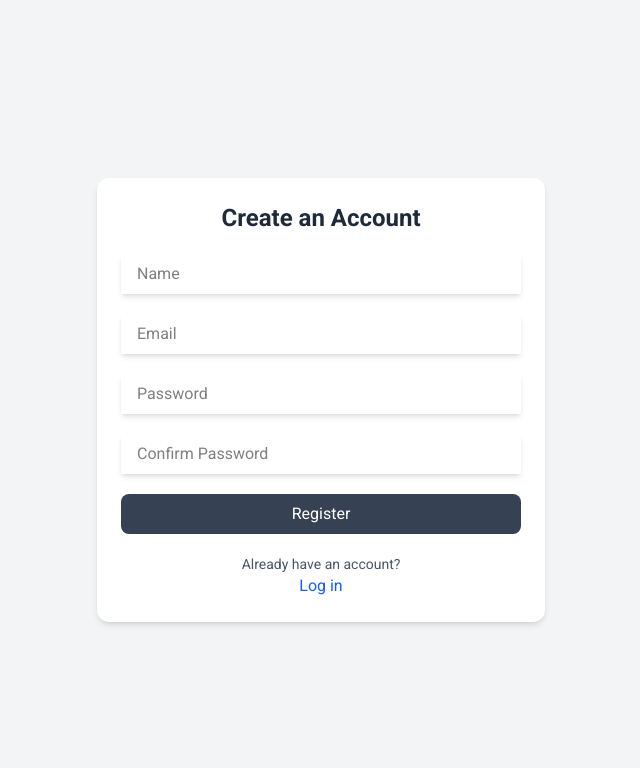
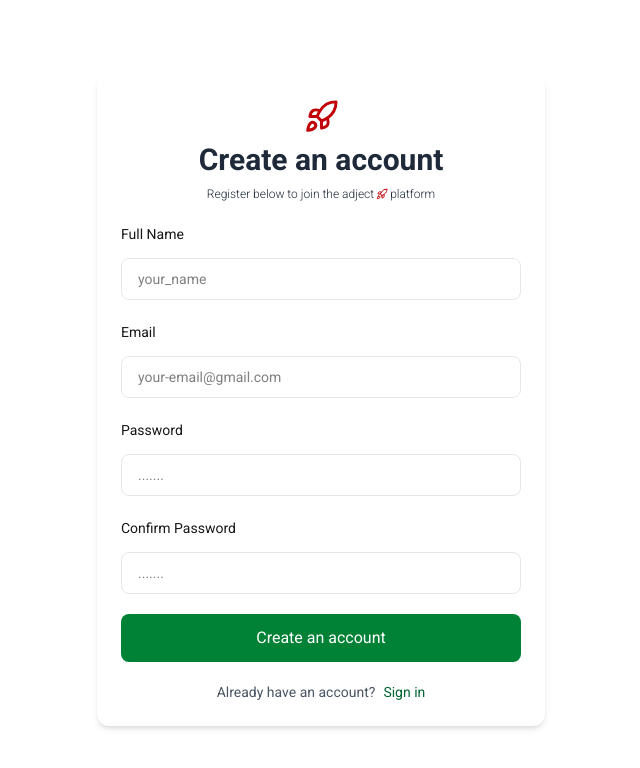
Before and after one commit to edwardogheneochuko/AI-DataStrategist, a React (Vite) app in the folder client/: page /register in a window 1280 px wide. Shown: the top 768 px of the page, without its empty margins (319-959 px from the left). Built offline with nearby package versions, Linux system fonts and the light colour scheme; a web font is replaced by a local one.

Commit message:
fix error

```diff
--- a/client/src/auth/ForgotPassword.jsx
+++ b/client/src/auth/ForgotPassword.jsx
@@ -3,12 +3,14 @@ import { Link, useNavigate } from 'react-router-dom';
 import axios from 'axios';
 import { ToastContainer, toast } from 'react-toastify';
 import 'react-toastify/dist/ReactToastify.css';
+import { Rocket } from 'lucide-react';
+
 
 const ForgotPassword = () => {
   const [loading, setLoading] = useState(false);
   const navigate = useNavigate();
 
-  const inputStyles = 'w-full px-4 py-2 shadow-md focus:outline-none focus:ring-2 focus:ring-gray-500';
+  const inputStyles = 'w-full px-4 py-2 mt-3 placeholder:text-sm rounded-lg border-gray-200 border focus:outline-none focus:ring-2 focus:ring-gray-500';
 
   const [formData, setFormData] = useState({
     email: '',
@@ -58,35 +60,42 @@ const ForgotPassword = () => {
       <ToastContainer position="top-center" />
       <form
         onSubmit={handleReset}
-        className="space-y-4 max-w-md mx-auto mt-12 bg-white p-6 shadow-md rounded-lg"
+        className="space-y-4 max-w-md mx-auto mt-12 bg-white p-6 shadow-lg sm:shadow-md rounded-lg"
       >
-        <h2 className="text-2xl font-bold text-center mb-4">Forgot Password</h2>
-
+        <div className="text-2xl sm:text-3xl font-bold text-center text-gray-800
+                space-y-2">
+                  <Rocket className="inline-block mb-2 text-red-700 " size={35} />
+                <h1>Reset your password</h1>
+                <span className='text-xs font-light flex items-center justify-center'>
+                    Enter your email and new password and confirm password below to reset your password
+                </span>
+        </div>
+        <label className='text-sm text-neutral-900 '>Email</label>
         <input
           name="email"
           type="email"
           value={formData.email}
-          placeholder="Email"
+          placeholder="your-email@gmail.com"
           className={inputStyles}
           onChange={handleChange}
           required
         />
-
+        <label className='text-sm text-neutral-900 '>Password</label>
         <input
           name="password"
           type="password"
           value={formData.password}
-          placeholder="New Password"
+          placeholder="--------"
           className={inputStyles}
           onChange={handleChange}
           required
         />
-
+        <label className='text-sm text-neutral-900 '>Confirm Password</label>
         <input
           name="confirmPassword"
           type="password"
           value={formData.confirmPassword}
-          placeholder="Confirm New Password"
+          placeholder="--------"
           className={inputStyles}
           onChange={handleChange}
           required
@@ -95,16 +104,19 @@ const ForgotPassword = () => {
         <button
           type="submit"
           disabled={loading}
-          className={`w-full bg-gray-700 text-white py-2 rounded hover:bg-gray-600
-            transition cursor-pointer ${
+          className={`w-full bg-green-800 text-white py-2 sm:py-3  hover:bg-green-900
+            transition cursor-pointer rounded-md  ${
             loading ? 'opacity-50 cursor-not-allowed' : ''
           }`}
         >
           {loading ? 'Submitting...' : 'Reset Password'}
         </button>
-        <Link to='/login' className='justify-center flex mt-1 text-blue-600 hover:underline'>
-           Login
-       </Link>
+        <div className="text-center flex justify-center items-center text-sm mt-4">
+              <p className=" text-gray-600">Remember your password?</p>
+              <Link to='/login' className="ml-2 text-green-800 hover:underline">
+                    Sign in
+              </Link>
+        </div>
       </form>
 
     </>
--- a/client/src/auth/Login.jsx
+++ b/client/src/auth/Login.jsx
@@ -4,11 +4,11 @@ import axios from 'axios';
 import { Link, useNavigate } from 'react-router-dom';
 import { ToastContainer, toast } from 'react-toastify';
 import 'react-toastify/dist/ReactToastify.css';
-import { Home, House } from 'lucide-react'
+import { Rocket } from 'lucide-react';
 
 // 🔐 Login page
 const Login = () => {
-  const inputStyles = 'w-full px-4 mt-3 rounded-lg  py-2 shadow-lg focus:outline-none focus:ring-2 focus:ring-gray-500';
+  const inputStyles = 'w-full px-4 py-2 mt-3  placeholder:text-sm rounded-lg border-gray-200 border focus:outline-none focus:ring-2 focus:ring-gray-500';
 
   const [formData, setFormData] = useState({
     email: '',
@@ -42,14 +42,19 @@ const Login = () => {
   };
 
   return (
-    <div className="min-h-screen flex items-center justify-center bg-gray-100 px-4">
+    <div className="min-h-screen flex items-center justify-center bg-white px-4">
 
       <ToastContainer position="top-center" />
 
       <form onSubmit={handleSubmit}
-        className="bg-white p-6 rounded-xl shadow-md w-full max-w-md space-y-9">
-        <h2 className="text-2xl font-bold text-center text-gray-800">Log In</h2>
-        <label className='font-semibold text-lg text-gray-700'>Email</label>
+        className="bg-white p-6 rounded-xl shadow-lg sm:shadow-lg w-full max-w-md space-y-9">
+        <div className="text-2xl sm:text-3xl font-bold text-center text-gray-800">
+          <Rocket className="inline-block mb-2 text-red-700 " size={35} />
+          <h1>Sign in to your <br /> account</h1>
+          <span className='text-xs  font-light'>Enter your email below
+            to access your  account</span>
+        </div>
+        <label className=' text-sm text-neutral-900'>Email</label>
         <input
           name="email"
           type="email"
@@ -58,11 +63,17 @@ const Login = () => {
           onChange={handleChange}
           value={formData.email}
           required />
-        <label className='font-semibold text-lg text-gray-700'>Password</label>
+        <div className='flex items-center justify-between mt-2 mb-1'>
+        <label className=' text-sm text-neutral-900'>Password</label>
+        <Link to="/forgot-password"
+          className=" text-xs text-green-700">
+            Forgot password?
+          </Link>
+        </div>
         <input
           name="password"
           type="password"
-          placeholder="---------"
+          placeholder="........"
           className={inputStyles}
           onChange={handleChange}
           value={formData.password}
@@ -72,27 +83,18 @@ const Login = () => {
         <button
           type="submit"
           disabled={loading}
-          className={`w-full bg-gray-700 text-white py-3 rounded-full cursor-pointer
-             hover:bg-green-700 transition duration-200 ${
+          className={`w-full bg-green-800 text-white py-2 sm:py-3 rounded-md cursor-pointer
+             hover:bg-green-900 transition duration-200 text-sm ${
             loading ? 'opacity-50 cursor-not-allowed' : '' }`}>
-          {loading ? 'Logging in...' : 'Login'}
+          {loading ? 'Sign in...' : 'Sign in'}
         </button>
-
-        <div className="text-center space-y-5 items-center text-sm font-medium">
-          <Link to="/forgot-password"
-          className="text-red-700 hover:underline">
-            Forgot password?
-          </Link>
-          <div>
           <div className='flex items-center justify-center gap-x-2'>
           <p className="text-sm text-gray-600">I don't have an account?</p>
           <Link to='/register'
-          className=" text-blue-600  text-sm font-semibold">
-          Sign Up
+          className="text-green-600 text-sm">
+            Register now
           </Link>
           </div>
-          </div>
-        </div>
       </form>
     </div>
   );
--- a/client/src/auth/Registration.jsx
+++ b/client/src/auth/Registration.jsx
@@ -4,11 +4,12 @@ import axios from 'axios';
 import { Link, useNavigate } from 'react-router-dom';
 import { ToastContainer, toast } from 'react-toastify';
 import 'react-toastify/dist/ReactToastify.css';
+import { Rocket } from 'lucide-react';
 
 // 🔐 Register page
 
 const Registration = () => {
-  const inputStyles = 'w-full px-4 py-2 shadow-md focus:outline-none focus:ring-2 focus:ring-gray-600';
+  const inputStyles = 'w-full px-4 py-2 mt-3 placeholder:text-sm rounded-lg border-gray-200 border focus:outline-none focus:ring-2 focus:ring-gray-500';
 
   const [formData, setFormData] = useState({
     name: '',
@@ -56,48 +57,56 @@ const Registration = () => {
   };
 
   return (
-    <div className="min-h-screen flex items-center justify-center bg-gray-100 px-4">
+    <div className="min-h-screen flex items-center justify-center bg-white px-4">
       <ToastContainer position="top-center" />
       <form
         onSubmit={handleSubmit}
-        className="bg-white p-6 rounded-xl shadow-md w-full max-w-md space-y-5"
+        className="bg-white p-6 rounded-xl shadow-lg sm:shadow-md w-full max-w-md space-y-5"
       >
-        <h2 className="text-2xl font-bold text-center text-gray-800">Create an Account</h2>
-
+        <div className="text-2xl sm:text-3xl font-bold text-center text-gray-800
+        space-y-2">
+                  <Rocket className="inline-block mb-2 text-red-700 " size={35} />
+                  <h1>Create an account</h1>
+                  <span className='text-xs font-light flex items-center justify-center'>
+                    Register below to join the adject
+                    <Rocket className='mx-0.5 text-red-700' size={12} /> platform
+                  </span>
+        </div>
+        <label className='text-sm text-neutral-900 '>Full Name</label>
         <input
           name="name"
           type="text"
-          placeholder="Name"
+          placeholder="your_name"
           value={formData.name}
           onChange={handleChange}
           className={inputStyles}
           required
         />
-
+        <label className='text-sm text-neutral-900 '>Email</label>
         <input
           name="email"
           type="email"
-          placeholder="Email"
+          placeholder="your-email@gmail.com"
           value={formData.email}
           onChange={handleChange}
           className={inputStyles}
           required
         />
-
+        <label className='text-sm text-neutral-900 '>Password</label>
         <input
           name="password"
           type="password"
-          placeholder="Password"
+          placeholder="......."
           value={formData.password}
           onChange={handleChange}
           className={inputStyles}
           required
         />
-
+        <label className='text-sm text-neutral-900 '>Confirm Password</label>
         <input
           name="confirmPassword"
           type="password"
-          placeholder="Confirm Password"
+          placeholder="......."
           value={formData.confirmPassword}
           onChange={handleChange}
           className={inputStyles}
@@ -107,16 +116,16 @@ const Registration = () => {
         <button
           type="submit"
           disabled={loading}
-          className={`w-full bg-gray-700 text-white py-2 rounded-lg hover:bg-green-700
-             duration-200 cursor-pointer
+          className={`w-full bg-green-700 text-white py-3
+            rounded-lg hover:bg-green-700 duration-200 cursor-pointer
              ${loading ? 'opacity-50 cursor-not-allowed' : ''}`}>
-          {loading ? 'Registering...' : 'Register'}
+          {loading ? 'Registering...' : 'Create an account'}
         </button>
 
-        <div className="text-center">
-          <p className="text-sm text-gray-600">Already have an account?</p>
-          <Link to='/login' className="mt-1 text-blue-600 hover:underline">
-            Log in
+        <div className="text-center flex justify-center items-center text-sm ">
+          <p className=" text-gray-600">Already have an account?</p>
+          <Link to='/login' className="ml-2 text-green-800 hover:underline">
+            Sign in
           </Link>
         </div>
       </form>
--- a/client/src/components/HomePage/Homepage.jsx
+++ b/client/src/components/HomePage/Homepage.jsx
@@ -46,7 +46,7 @@ const Homepage = () => {
         animate={{ opacity: 1, y: 0 }}
         transition={{ delay: 0.2, duration: 0.6 }}
       >
-        <h1 className=' font-semibold font-mono text-2xl md:text-3xl
+        <h1 className=' font-semibold font-mono text-3xl md:text-4xl
          text-ellipsis overflow-hidden lg:text-6xl text-neutral-900'>
           We evolve marketing ecosystems <br />
           <p className='mt-3'>for consumer brands</p>
```
